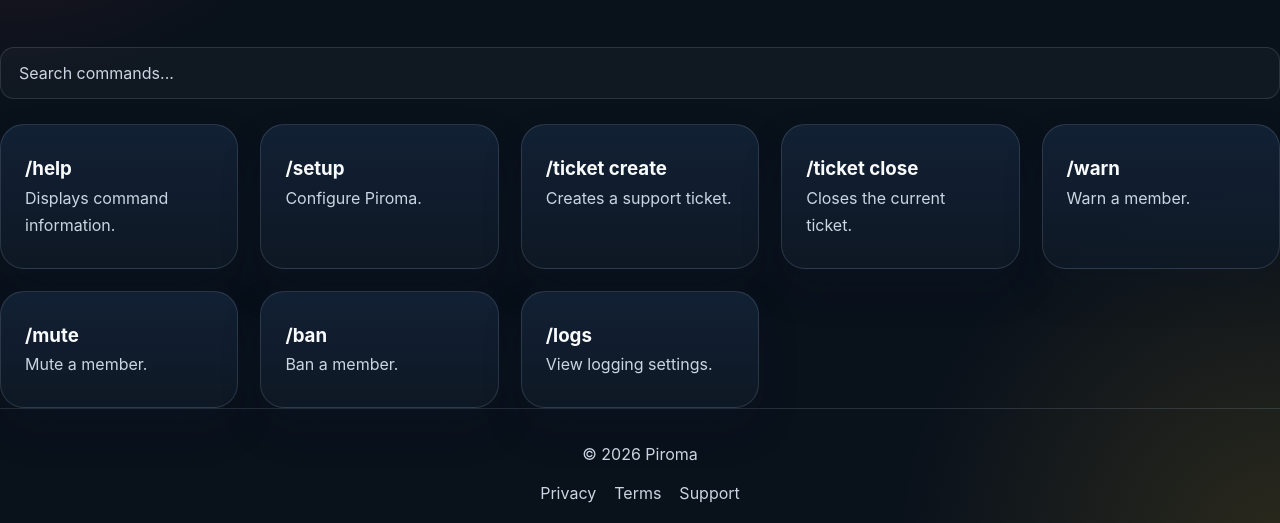
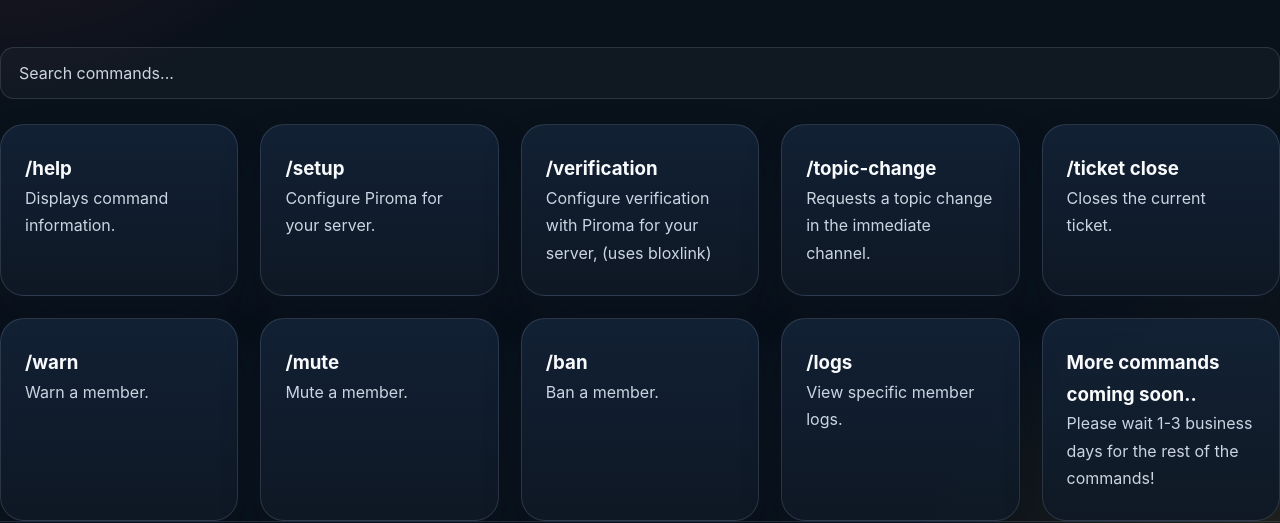
Before and after one commit to huhdnasd/Piromaorg.github.io, a plain HTML site: page commands.html in a window 1280 px wide. Shown: the part 296-819 px from the top of the page. Drawn offline with Linux system fonts and the light colour scheme.

Commit message:
Version pre done

```diff
--- a/commands.html
+++ b/commands.html
@@ -64,12 +64,17 @@ class="grid">
 
 <div class="card command">
 <h3>/setup</h3>
-<p>Configure Piroma.</p>
+<p>Configure Piroma for your server.</p>
 </div>
 
 <div class="card command">
-<h3>/ticket create</h3>
-<p>Creates a support ticket.</p>
+<h3>/verification</h3>
+<p>Configure verification with Piroma for your server, (uses bloxlink)</p>
+</div>
+
+<div class="card command">
+<h3>/topic-change</h3>
+<p>Requests a topic change in the immediate channel.</p>
 </div>
 
 <div class="card command">
@@ -94,7 +99,12 @@ class="grid">
 
 <div class="card command">
 <h3>/logs</h3>
-<p>View logging settings.</p>
+<p>View specific member logs.</p>
+</div>
+
+<div class="card command">
+<h3>More commands coming soon..</h3>
+<p>Please wait 1-3 business days for the rest of the commands!</p>
 </div>
 
 </div>
```
Also changed, not shown: index.html (+3 -3 lines).
